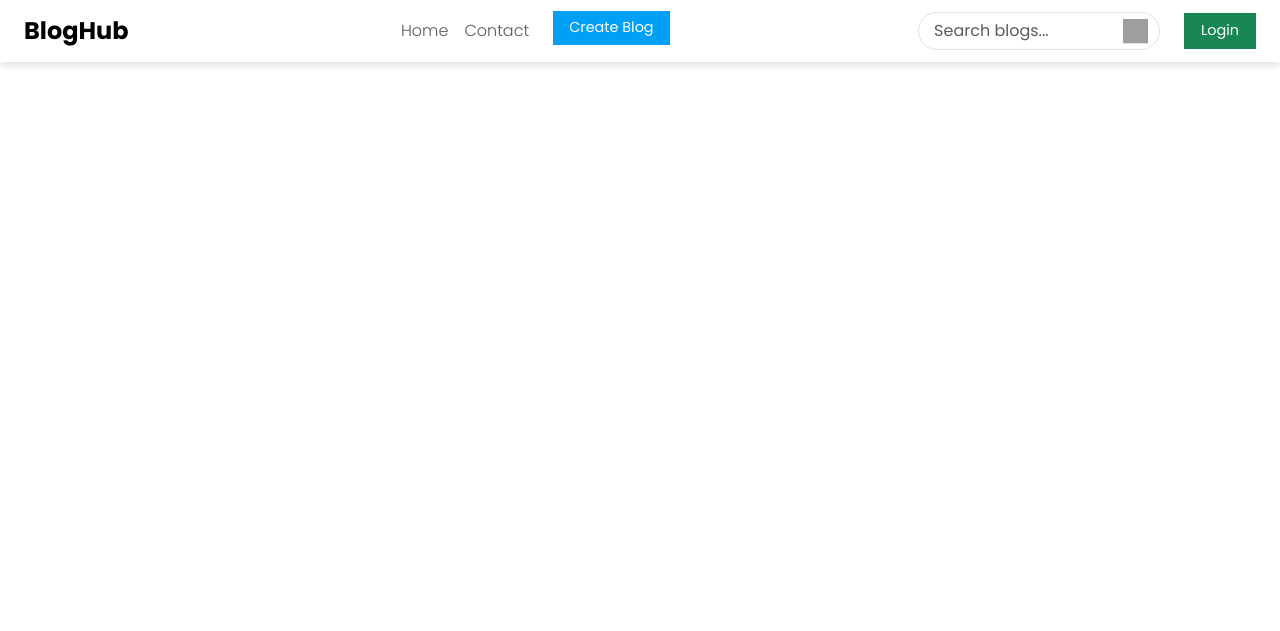
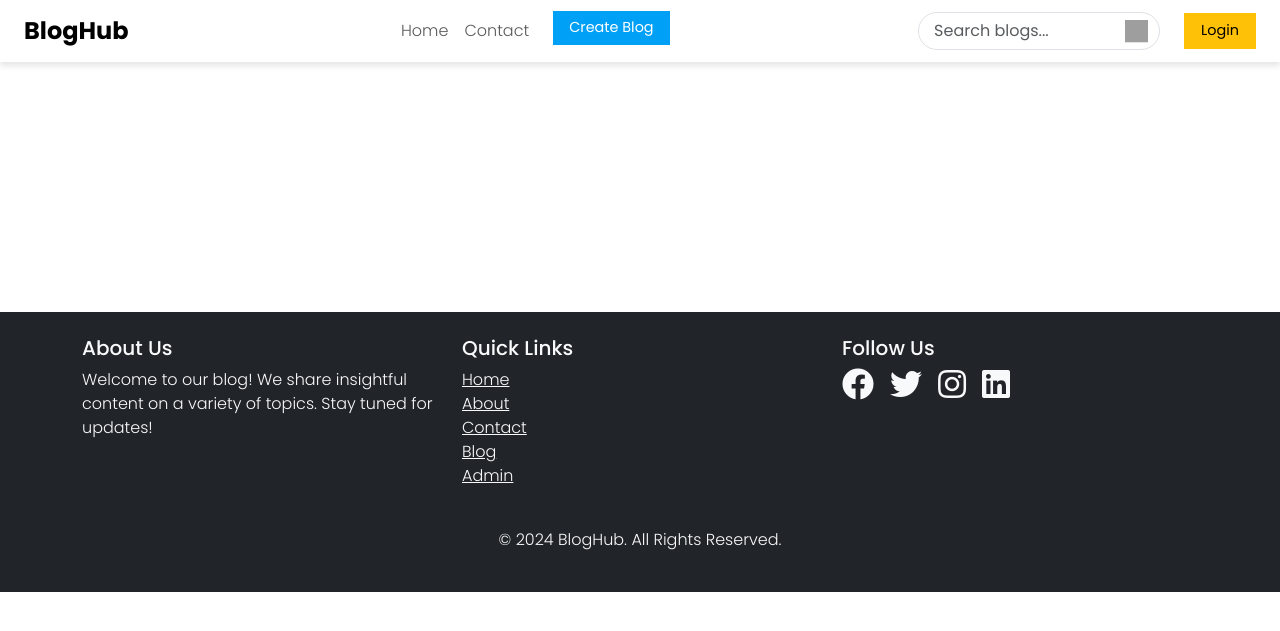
Before and after one commit to annita049/django-blogApp, a Django app: page /blog/ in a window 1280 px wide. Shown: the top 631 px of the page. Run offline with Django 5.2, Linux system fonts and the light colour scheme; data that the repository does not hold is empty; grey boxes are pictures that could not be loaded.

Commit message:
some styling stuff and added few templates and linked with navbar menu

```diff
--- a/blog/templates/all_blogs.html
+++ b/blog/templates/all_blogs.html
@@ -25,29 +25,29 @@ BlogAPP
                 {% comment %} <span class="badge bg-primary mb-2">Health</span> {% endcomment %}
                 <div class="">
                     <div class="card-title bg-warning text-center">{{ blog.title }}</div>
-                    <p class="card-text mt-2">{{ blog.content }}</p>
+                    <p class="card-text mt-3">{{ blog.content }}</p>
                 </div>
-                <div class="d-flex justify-content-between align-items-center mt-3">
+                <div class="d-flex justify-content-between align-items-center mt-2">
                     <div class="d-flex align-items-center mt-1 mb-3">
                         <img src="https://via.placeholder.com/40" alt="User Image" class="rounded-circle ms-2 me-2" width="40" height="40">
                         <div>
                             <h6 class="mb-0">{{ blog.user.username }}</h6>
                             {% load rounded_time %}
-                            <small class="text-muted">{{ blog.created_at | rounded_time }}</small>
+                            <small class="text-muted">{{ blog.created_at | rounded_timesince }}</small>
                         </div>
                     </div>
 
-                    {% if blog.user == user %}
                     <div class="w-50 d-flex justify-content-end me-2">
+                        {% if is_my_blogs %}
                         <a href="{% url 'edit_blog' blog_id=blog.id %}" class="clickable-icons text-decoration-none me-2">
                             <img src="{% static 'blog/icons/edit.png' %}" width="30" height="30">
                         </a>
-                        <a href="{% url 'delete_blog' blog_id=blog.id %}" class="clickable-icons text-decoration-none me-2">
+                        <a href="{% url 'delete_blog' blog_id=blog.id %}" class="clickable-icons text-decoration-none">
                             <img src="{% static 'blog/icons/delete.png' %}" width="27" height="27">
                         </a>
-                        {% comment %} <a href="#" class="btn btn-primary btn-sm me-3">Read</a> {% endcomment %}
+                        {% endif %}
+                        <a href="{% url 'blog_detail' blog_id=blog.id %}" class="btn btn-primary btn-sm mx-3">Read</a>
                     </div>
-                    {% endif %}
                 </div>
             </div>
         </div>
--- a/blog/templates/blog_form.html
+++ b/blog/templates/blog_form.html
@@ -7,13 +7,13 @@ BlogAPP
 {% block content %}
 <div class="container w-50">
     {% if form.instance.pk %} <h1 class="text-center">Edit Blog</h1>
-    {% else %} <h1 class="text-center">Create a Blog</h1>
+    {% else %} <h1 class="display-4 my-2 text-center">Create a Blog</h1>
     {% endif %}
 
     <form method="POST" enctype="multipart/form-data" class="form">
         {% csrf_token %}
         {{ form.as_p }}
-        <button class="btn btn-warning" type="submit">Save</button>
+        <button class="btn btn-save-blog btn-warning" type="submit">Save</button>
     </form>
 </div>
 {% endblock %}
--- a/templates/layout.html
+++ b/templates/layout.html
@@ -6,9 +6,15 @@
     <meta name="viewport" content="width=device-width, initial-scale=1.0">
     <link href="https://cdn.jsdelivr.net/npm/bootstrap@5.3.3/dist/css/bootstrap.min.css" rel="stylesheet" integrity="sha384-QWTKZyjpPEjISv5WaRU9OFeRpok6YctnYmDr5pNlyT2bRjXh0JMhjY6hW+ALEwIH" crossorigin="anonymous">
 
+    {% comment %} google font {% endcomment %}
     <link rel="preconnect" href="https://fonts.googleapis.com">
     <link rel="preconnect" href="https://fonts.gstatic.com" crossorigin>
     <link href="https://fonts.googleapis.com/css2?family=Mulish:ital,wght@0,200..1000;1,200..1000&family=Oswald&family=Poppins:wght@200;300;400;500;600;700;800&display=swap" rel="stylesheet">
+
+
+    {% comment %} font awesome icons {% endcomment %}
+    <link rel="stylesheet" href="https://cdnjs.cloudflare.com/ajax/libs/font-awesome/5.15.4/css/all.min.css">
+
 
     <link rel="stylesheet" href="{% static 'blog/css/home.css' %}">
 
@@ -93,7 +99,7 @@
 
             {% if user.is_authenticated %}
                 <li class="nav-item">
-                    <a class="nav-link" href="#">My Blogs</a>
+                    <a class="nav-link" href="{% url 'my_blogs' %}">My Blogs</a>
                 </li>
             {% endif %}
             <li class="nav-item ms-3">
@@ -106,13 +112,11 @@
         <form class="d-flex search-bar-form me-3" action="#" method="GET">
             <input
                 class="form-control search-bar me-2"
-                type="search"
-                name="q"
                 placeholder="Search blogs..."
                 aria-label="Search"
             />
             <a href="" class="search-btn" type="submit">
-                <img src="{% static 'blog/icons/search.png' %}" width="25" height="25" alt="">
+                <img src="{% static 'blog/icons/search.png' %}" width="23" height="23" alt="">
             </a>
         </form>
 
@@ -127,7 +131,7 @@
             </form>
 
             {% else %}
-                <a class="btn btn-success" href="{% url 'login' %}">Login</a>
+                <a class="btn btn-warning" href="{% url 'login' %}">Login</a>
             {% endif %}
         </div>
     </div>
@@ -139,6 +143,54 @@
 
         {% endblock  %}
     </div>
+
+    <footer class="bg-dark text-light py-4">
+    <div class="container">
+        <div class="row">
+        <!-- About Section -->
+        <div class="col-md-4">
+            <h5>About Us</h5>
+            <p>Welcome to our blog! We share insightful content on a variety of topics. Stay tuned for updates!</p>
+        </div>
+
+        <!-- Links Section -->
+        <div class="col-md-4">
+            <h5>Quick Links</h5>
+            <ul class="list-unstyled">
+            <li><a href="" class="text-light">Home</a></li>
+            <li><a href="" class="text-light">About</a></li>
+            <li><a href="" class="text-light">Contact</a></li>
+            <li><a href="" class="text-light">Blog</a></li>
+            <li><a href="/admin/" class="text-light">Admin</a></li>
+            </ul>
+        </div>
+
+        <!-- Social Media Section -->
+        <div class="col-md-4">
+            <h5>Follow Us</h5>
+            <div class="d-flex">
+            <a href="https://facebook.com" class="text-light me-3" target="_blank">
+                <i class="fab fa-facebook fa-2x"></i>
+            </a>
+            <a href="https://twitter.com" class="text-light me-3" target="_blank">
+                <i class="fab fa-twitter fa-2x"></i>
+            </a>
+            <a href="https://instagram.com" class="text-light me-3" target="_blank">
+                <i class="fab fa-instagram fa-2x"></i>
+            </a>
+            <a href="https://linkedin.com" class="text-light" target="_blank">
+                <i class="fab fa-linkedin fa-2x"></i>
+            </a>
+            </div>
+        </div>
+        </div>
+
+    <div class="text-center mt-4">
+      <p>&copy; 2024 BlogHub. All Rights Reserved.</p>
+    </div>
+  </div>
+</footer>
+
     <script src="https://cdn.jsdelivr.net/npm/@popperjs/core@2.9.2/dist/umd/popper.min.js" integrity="sha384-IQsoLXl5PILFhosVNubq5LC7Qb9DXgDA9i+tQ8Zj3iwWAwPtgFTxbJ8NT4GN1R8p" crossorigin="anonymous"></script>
     <script src="https://cdn.jsdelivr.net/npm/bootstrap@5.0.2/dist/js/bootstrap.min.js" integrity="sha384-cVKIPhGWiC2Al4u+LWgxfKTRIcfu0JTxR+EQDz/bgldoEyl4H0zUF0QKbrJ0EcQF" crossorigin="anonymous"></script>
 </body>
--- a/templates/user/logout.html
+++ /dev/null
@@ -1,6 +0,0 @@
-{% extends "layout.html" %}
-
-{% block content %}
-    <h3>You have been Logged Out </h3>
-    <a href="{% url 'login' %}">Login here</a>
-{% endblock  %}
```
Also changed, not shown: blog/templatetags/rounded_time.py (+11 -1 lines), static/blog/css/style.css (deleted, +0 -10 lines), templates/user/login.html (deleted, +0 -11 lines), templates/user/register.html (deleted, +0 -13 lines), blog/migrations/0005_alter_blog_title.py (added).
